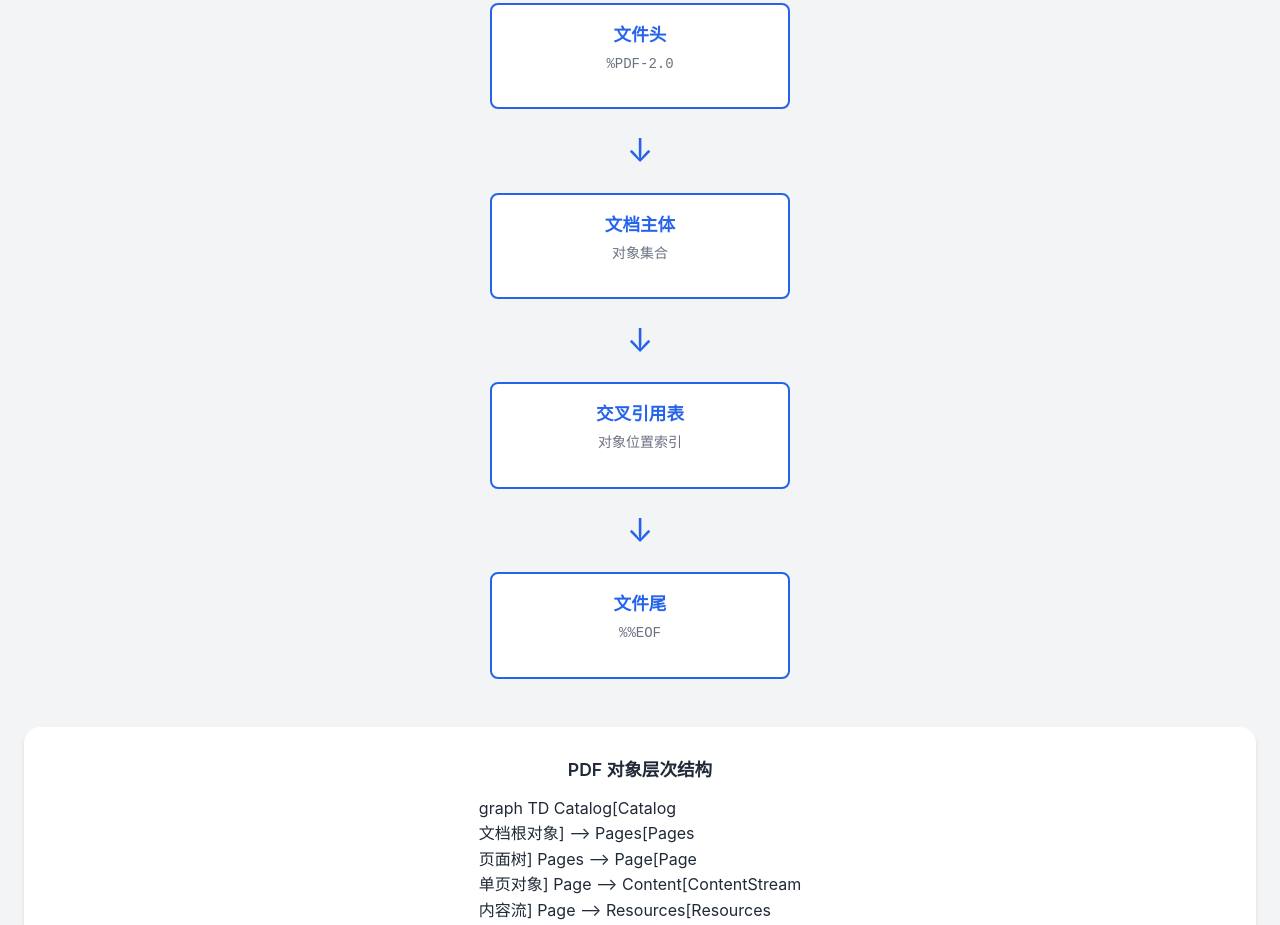
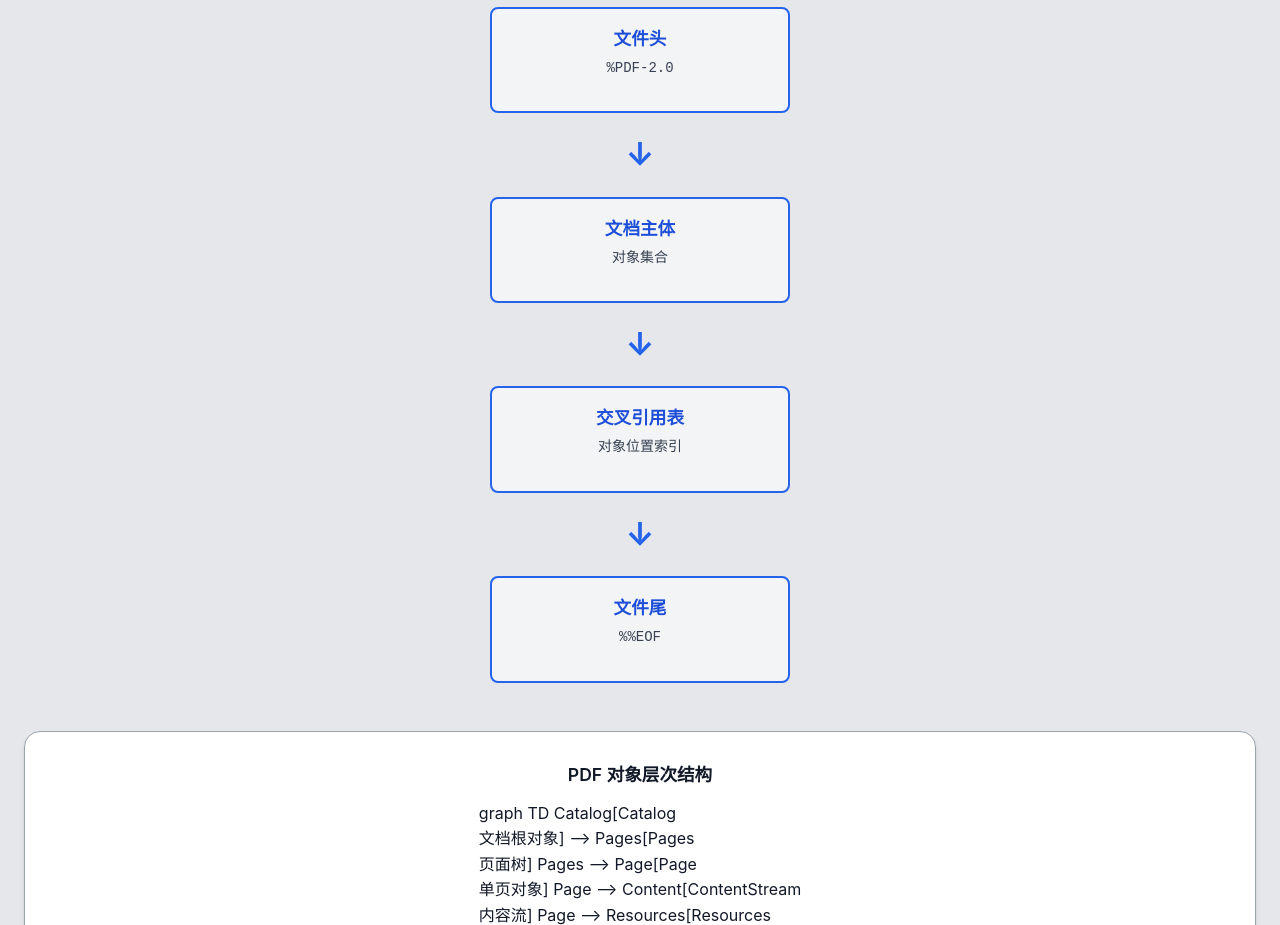
Before and after one commit to you2love/pdf, a website: page index.html in a window 1280 px wide. Shown: the part 895-1820 px from the top of the page. Drawn offline with Linux system fonts and the light colour scheme; a script that the page names is missing.

Commit message:
fix: 优化CSS变量及深色模式支持

```diff
--- a/css/styles.css
+++ b/css/styles.css
@@ -12,29 +12,30 @@
    CSS 变量（支持深色模式）
    =================================== */
 :root {
-  /* 主色调 */
+  /* 主色调 - 提高饱和度 */
   --primary-color: #2563eb;
   --primary-light: #3b82f6;
   --primary-dark: #1d4ed8;
   --secondary-color: #1e40af;
-  --accent-color: #f59e0b;
-  --accent-light: #fbbf24;
+  --accent-color: #d97706;
+  --accent-light: #f59e0b;
 
-  /* 文本颜色 */
-  --text-primary: #1f2937;
-  --text-secondary: #4b5563;
-  --text-tertiary: #6b7280;
+  /* 文本颜色 - 加深对比度 */
+  --text-primary: #111827;
+  --text-secondary: #374151;
+  --text-tertiary: #4b5563;
   --text-inverse: #ffffff;
 
-  /* 背景颜色 */
+  /* 背景颜色 - 增加对比度 */
   --bg-primary: #ffffff;
-  --bg-secondary: #f9fafb;
-  --bg-alt: #f3f4f6;
+  --bg-secondary: #f3f4f6;
+  --bg-alt: #e5e7eb;
   --bg-elevated: #ffffff;
+  --bg-code: #1f2937;
 
-  /* 边框颜色 */
-  --border-color: #e5e7eb;
-  --border-color-dark: #d1d5db;
+  /* 边框颜色 - 加深 */
+  --border-color: #9ca3af;
+  --border-color-dark: #6b7280;
 
   /* 阴影 */
   --shadow-xs: 0 1px 2px 0 rgba(0, 0, 0, 0.05);
@@ -74,24 +75,25 @@
 /* 深色模式变量 */
 @media (prefers-color-scheme: dark) {
   :root {
-    --primary-color: #3b82f6;
-    --primary-light: #60a5fa;
-    --primary-dark: #2563eb;
-    --secondary-color: #60a5fa;
+    --primary-color: #60a5fa;
+    --primary-light: #93c5fd;
+    --primary-dark: #3b82f6;
+    --secondary-color: #93c5fd;
     --accent-color: #fbbf24;
     --accent-light: #fcd34d;
 
     --text-primary: #f9fafb;
-    --text-secondary: #d1d5db;
-    --text-tertiary: #9ca3af;
+    --text-secondary: #e5e7eb;
+    --text-tertiary: #d1d5db;
 
     --bg-primary: #0f172a;
     --bg-secondary: #1e293b;
     --bg-alt: #334155;
     --bg-elevated: #1e293b;
+    --bg-code: #111827;
 
-    --border-color: #374151;
-    --border-color-dark: #4b5563;
+    --border-color: #4b5563;
+    --border-color-dark: #6b7280;
 
     --shadow-xs: 0 1px 2px 0 rgba(0, 0, 0, 0.3);
     --shadow-sm: 0 1px 3px 0 rgba(0, 0, 0, 0.4), 0 1px 2px -1px rgba(0, 0, 0, 0.3);
@@ -103,24 +105,25 @@
 
 /* 深色模式类（手动切换） */
 [data-theme="dark"] {
-  --primary-color: #3b82f6;
-  --primary-light: #60a5fa;
-  --primary-dark: #2563eb;
-  --secondary-color: #60a5fa;
+  --primary-color: #60a5fa;
+  --primary-light: #93c5fd;
+  --primary-dark: #3b82f6;
+  --secondary-color: #93c5fd;
   --accent-color: #fbbf24;
   --accent-light: #fcd34d;
 
   --text-primary: #f9fafb;
-  --text-secondary: #d1d5db;
-  --text-tertiary: #9ca3af;
+  --text-secondary: #e5e7eb;
+  --text-tertiary: #d1d5db;
 
   --bg-primary: #0f172a;
   --bg-secondary: #1e293b;
   --bg-alt: #334155;
   --bg-elevated: #1e293b;
+  --bg-code: #111827;
 
-  --border-color: #374151;
-  --border-color-dark: #4b5563;
+  --border-color: #4b5563;
+  --border-color-dark: #6b7280;
 }
 
 /* ===================================
@@ -221,18 +224,21 @@
     padding: 0.125rem 0.375rem;
     border-radius: var(--radius-sm);
     font-size: 0.875em;
+    color: var(--text-primary);
   }
 
   pre {
-    background-color: var(--bg-alt);
+    background-color: var(--bg-code);
     padding: 1rem;
     border-radius: var(--radius-md);
     overflow-x: auto;
+    color: #f3f4f6;
   }
 
   pre code {
     background: none;
     padding: 0;
+    color: inherit;
   }
 
   table {
@@ -244,12 +250,17 @@
   th, td {
     padding: 0.75rem 1rem;
     text-align: left;
-    border: 1px solid var(--border-color);
+    border: 1px solid var(--border-color-dark);
   }
 
   th {
     background-color: var(--bg-alt);
     font-weight: 600;
+    color: var(--text-primary);
+  }
+
+  td {
+    color: var(--text-secondary);
   }
 
   tr:nth-child(even) {
@@ -535,6 +546,7 @@
     transition: all var(--transition-base);
     opacity: 0;
     transform: translateY(30px);
+    border: 1px solid var(--border-color);
 
     &.visible {
       opacity: 1;
@@ -578,16 +590,18 @@
 
   /* ========== 信息框 ========== */
   .info-box {
-    background-color: var(--bg-elevated);
+    background-color: var(--bg-secondary);
     border-left: 4px solid var(--primary-color);
     padding: 1.5rem 2rem;
     border-radius: 0 var(--radius-md) var(--radius-md) 0;
     box-shadow: var(--shadow-sm);
     margin: 2rem 0;
+    border: 1px solid var(--border-color);
 
     h3 {
       font-size: 1.25rem;
       margin-bottom: 1rem;
+      color: var(--text-primary);
     }
 
     p {
@@ -632,7 +646,7 @@
   }
 
   .box {
-    background-color: var(--bg-elevated);
+    background-color: var(--bg-secondary);
     border: 2px solid var(--primary-color);
     border-radius: var(--radius-md);
     padding: 1rem 2rem;
@@ -648,13 +662,13 @@
 
     strong {
       display: block;
-      color: var(--primary-color);
+      color: var(--primary-dark);
       font-size: 1.1rem;
       margin-bottom: 0.25rem;
     }
 
     p {
-      color: var(--text-tertiary);
+      color: var(--text-secondary);
       font-family: var(--font-mono);
       font-size: 0.875rem;
     }
@@ -663,6 +677,7 @@
   .arrow {
     font-size: 2rem;
     color: var(--primary-color);
+    font-weight: 700;
   }
 
   /* ========== Mermaid 图表包装器 ========== */
@@ -673,6 +688,7 @@
     margin: 2rem 0;
     box-shadow: var(--shadow-md);
     overflow-x: auto;
+    border: 1px solid var(--border-color);
 
     .mermaid {
       display: flex;
@@ -695,27 +711,29 @@
 
   /* ========== 代码块 ========== */
   .code-block {
-    background-color: var(--bg-alt);
-    border: 1px solid var(--border-color);
+    background-color: var(--bg-code);
+    border: 1px solid var(--border-color-dark);
     border-radius: var(--radius-lg);
     margin: 2rem 0;
     overflow: hidden;
 
     h3, h4 {
       padding: 1rem 1.5rem;
-      background-color: var(--bg-secondary);
-      border-bottom: 1px solid var(--border-color);
+      background-color: var(--bg-alt);
+      border-bottom: 1px solid var(--border-color-dark);
       font-size: 1rem;
       font-weight: 600;
+      color: var(--text-primary);
     }
 
     pre {
       margin: 0;
       padding: 1.5rem;
       overflow-x: auto;
+      background-color: transparent;
 
       code {
-        color: var(--text-primary);
+        color: #f3f4f6;
         background: none;
         padding: 0;
         font-size: 0.875rem;
@@ -730,6 +748,7 @@
     overflow-x: auto;
     border-radius: var(--radius-lg);
     box-shadow: var(--shadow-sm);
+    border: 1px solid var(--border-color-dark);
   }
 
   .table-title {
@@ -751,11 +770,12 @@
       padding: 1rem 1.5rem;
       font-weight: 600;
       border-bottom: 2px solid var(--border-color-dark);
+      color: var(--text-primary);
     }
 
     td {
       padding: 1rem 1.5rem;
-      border: 1px solid var(--border-color);
+      border: 1px solid var(--border-color-dark);
       color: var(--text-secondary);
     }
 
@@ -768,7 +788,7 @@
     }
 
     .highlight-cell {
-      background-color: rgba(37, 99, 235, 0.1);
+      background-color: rgba(37, 99, 235, 0.15);
       font-weight: 600;
       color: var(--primary-color);
     }
@@ -805,6 +825,7 @@
     border-radius: var(--radius-xl);
     box-shadow: var(--shadow-md);
     transition: all var(--transition-base);
+    border: 1px solid var(--border-color);
 
     &:hover {
       transform: translateY(-5px);
@@ -831,10 +852,12 @@
     padding: 2rem;
     border-radius: var(--radius-xl);
     box-shadow: var(--shadow-md);
+    border: 1px solid var(--border-color);
 
     h3 {
       font-size: 1.25rem;
       margin-bottom: 1rem;
+      color: var(--text-primary);
     }
   }
 
@@ -852,6 +875,7 @@
     border-radius: var(--radius-lg);
     box-shadow: var(--shadow-sm);
     transition: all var(--transition-base);
+    border: 1px solid var(--border-color);
 
     &:hover {
       box-shadow: var(--shadow-md);
@@ -860,6 +884,7 @@
     h3 {
       font-size: 1.1rem;
       margin-bottom: 1rem;
+      color: var(--text-primary);
     }
   }
 
@@ -876,8 +901,8 @@
     border-radius: var(--radius-full);
     font-weight: 600;
     background-color: var(--bg-alt);
-    color: var(--text-secondary);
-    border: 2px solid transparent;
+    color: var(--text-primary);
+    border: 2px solid var(--border-color-dark);
     transition: all var(--transition-base);
 
     &:hover {
@@ -887,6 +912,7 @@
     &.active {
       background-color: var(--primary-color);
       color: white;
+      border-color: var(--primary-color);
     }
   }
 
@@ -914,6 +940,7 @@
     padding: 2rem;
     margin: 2rem 0;
     box-shadow: var(--shadow-md);
+    border: 1px solid var(--border-color);
   }
 
   .flowchart-steps {
@@ -935,6 +962,7 @@
     transition: all var(--transition-base);
     flex: 1;
     min-width: 150px;
+    border: 1px solid var(--border-color);
 
     &:hover, &.active {
       background-color: var(--primary-color);
@@ -1006,6 +1034,7 @@
     padding: 1.5rem;
     margin: 1.5rem 0;
     box-shadow: var(--shadow-sm);
+    border: 1px solid var(--border-color);
 
     h4 {
       font-size: 1.1rem;
@@ -1023,6 +1052,7 @@
     box-shadow: var(--shadow-md);
     position: relative;
     height: 400px;
+    border: 1px solid var(--border-color);
   }
 
   /* ========== 页脚 ========== */
```
